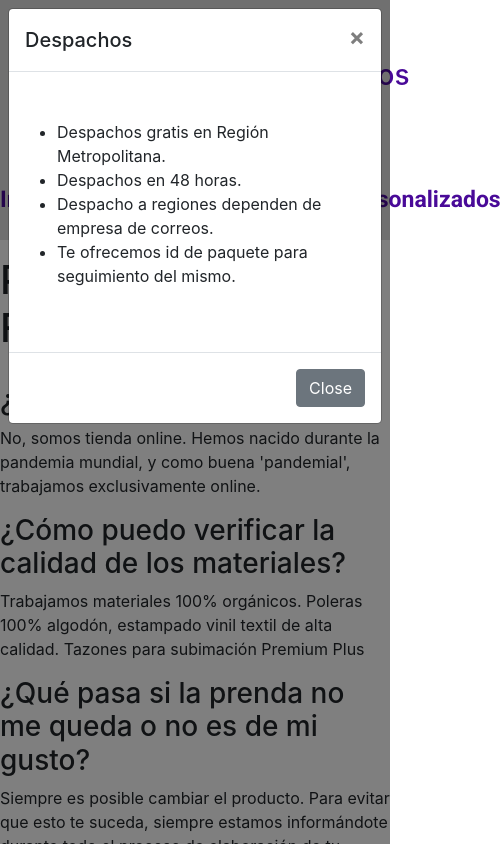
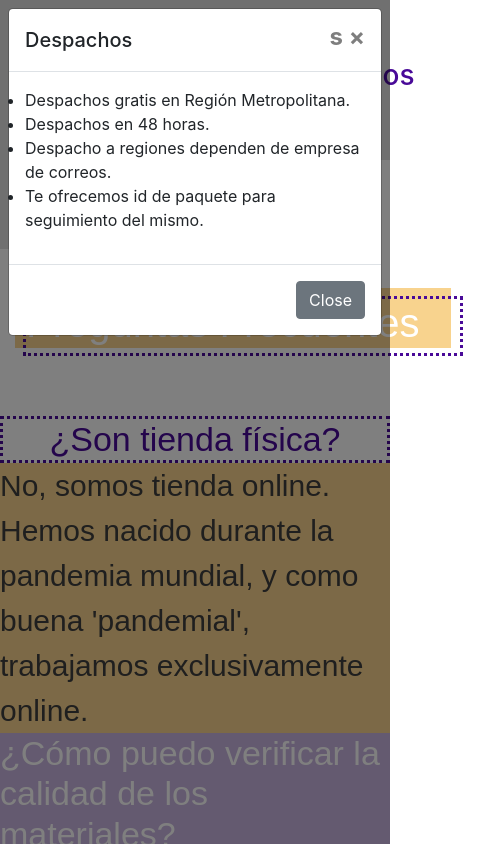
Before and after one commit to ymelissaleon/Estampachitos, a website: page Pages/preguntas-frecuentes.html in a window 390 px wide. Both pictures are taken after a click on the link "Despachos". Shown: the top 844 px of the page, 501 px wide, since content can reach past the window. Drawn offline with nearby package versions, Linux system fonts and the light colour scheme; files that its build step writes are made by us from their sources.

Commit message:
agrega scss

```diff
--- a/Pages/preguntas-frecuentes.html
+++ b/Pages/preguntas-frecuentes.html
@@ -4,7 +4,7 @@
     <meta charset="UTF-8">
     <meta http-equiv="X-UA-Compatible" content="IE=edge">
     <meta name="viewport" content="width=device-width, initial-scale=1.0">
-    <link rel="stylesheet" href="../css/style.css">
+    <link rel="stylesheet" href="../css/preguntas_style.css">
     <link rel="stylesheet" href="https://cdnjs.cloudflare.com/ajax/libs/animate.css/4.1.1/animate.min.css"/>
     <link rel="stylesheet" href="../css/bootstrap-grid.css">
     <link rel="stylesheet" href="../css/bootstrap-grid.css.map">
@@ -37,34 +37,10 @@
                  </div>
 
                  <div class="nav__box">
-                     <a data-toggle="modal" data-target="#modalDesp" id="modalDespacho"><h3>Despachos</h3></a>
+                     <a data-toggle="modal" data-target="#modalDesp4" id="modalDespacho4"><h3>Despachos</h3></a>
                  </div>
              </div>
- <!-- Modal Despachos -->
- <div class="modal fade" id="modalDesp" tabindex="-1" role="dialog" aria-labelledby="exampleModalLabel" aria-hidden="true">
-     <div class="modal-dialog" role="document">
-       <div class="modal-content">
-         <div class="modal-header">
-           <h5 class="modal-title" id="exampleModalLabel">Despachos</h5>
-           <button type="button" class="close" data-dismiss="modal" aria-label="Close">
-             <span aria-hidden="true">&times;</span>
-           </button>
-         </div>
-         <div class="modal-body">
-             <ul>
-                 <li>Despachos gratis en Región Metropolitana. </li>
-                 <li>Despachos en 48 horas.</li>
-                 <li>Despacho a regiones dependen de empresa de correos.</li>
-                 <li>Te ofrecemos id de paquete para seguimiento del mismo.</li>
-             </ul>
 
-         </div>
-         <div class="modal-footer">
-           <button type="button" class="btn btn-secondary" data-dismiss="modal">Close</button>
-         </div>
-       </div>
-     </div>
-   </div>
 
         <!-- BARRA NAVEGACION -->
         <nav class="nav__full">
@@ -94,6 +70,32 @@
 
           </nav>
     </header>
+
+    <!-- Modal Despachos -->
+ <div class="modal fade" id="modalDesp4" tabindex="-1" role="dialog" aria-labelledby="exampleModalLabel4" aria-hidden="true">
+    <div class="modal-dialog" role="document">
+      <div class="modal-content">
+        <div class="modal-header">
+          <h5 class="modal-title" id="exampleModalLabel4">Despachos</h5>
+          <button type="button" class="close" data-dismiss="modal" aria-label="Close">s
+            <span aria-hidden="true">&times;</span>
+          </button>
+        </div>
+        <div class="modal-body">
+            <ul>
+                <li>Despachos gratis en Región Metropolitana. </li>
+                <li>Despachos en 48 horas.</li>
+                <li>Despacho a regiones dependen de empresa de correos.</li>
+                <li>Te ofrecemos id de paquete para seguimiento del mismo.</li>
+            </ul>
+
+        </div>
+        <div class="modal-footer">
+          <button type="button" class="btn btn-secondary" data-dismiss="modal">Close</button>
+        </div>
+      </div>
+    </div>
+  </div>
 
     <!-- TITULO -->
     <div class="tittleBox scale-in-bl">
@@ -196,8 +198,8 @@
 <script>
     // desplegar modal despachos
     $(document).ready(function () {
-        $("#modalDespacho").on("click", function () {
-            $('#modalDesp').modal('show');
+        $("#modalDespacho4").on("click", function () {
+            $('#modalDesp4').modal('show');
         });
     });
 </script>
--- a/css/style_preguntas.css
+++ /dev/null
@@ -1,386 +0,0 @@
-@import url('https://fonts.googleapis.com/css2?family=Montserrat:wght@200&display=swap');
-@import url('../Multimedia/Fonts/Gilroy-FREE/Gilroy-ExtraBold.otf');
-@import url('https://fonts.googleapis.com/css2?family=Prompt:wght@700&family=Roboto:wght@700&display=swap');
-
-*{
-    margin: 0;
-    padding: 0;
-}
-
-body{
-    font-family: 'Roboto', sans-serif;
-    color: #3f3e3e;
-}
-
-
-/* BARRA DE NAVEGACION */
-nav{
-    position: sticky;
-    top:0px;
-    font-family: 'Roboto', sans-serif;
-    color: #490a98;
-  }
-
-  .nav__top {
-    background-color: #e0e0e0;
-    width: 100%;
-    height: 160px;
-    display: flex;
-    flex-flow: row nowrap;
-    align-items: center;
-    justify-content: center;
-    align-content: space-around;
-  }
-
-  .nav__box{
-      width: 33%;
-      height: auto;
-      text-align: center;
-
-    }
-
-
-     .nav__box a h3{
-         color: #490a98;
-         border-style: solid 4px;
-         border-color: #490a98;
-
-     }
-
-.nav__box a h3:hover{
-    transform: scale(1.1);
-}
-
-
-    .nav__links {
-        background-color: #e0e0e0;
-        width: 100%;
-        height: 80px;
-        display: flex;
-        flex-flow: row nowrap;
-        align-items: center;
-        align-content: space-around;
-        justify-content: space-evenly;
-        text-align: center;
-    }
-     .nav__links a{
-        color: #490a98;
-        font-size: 23px;
-        text-decoration: none;
-        }
-
-        .nav__links a:hover{
-            color: #ffffff;
-            background-color: #f3ca43;
-            text-decoration: none;
-            transform: scale(1.15);
-
-        }
-
-    /* OCULTA MENU RESPONSIVE */
-    .nav__responsive{
-        display: none;
-    }
-
-
-        /*TITULOS*/
-
-.tittleBox{
-    width: 815px;
-    height: 100px;
-    background-color: #c8b5e0;
-    margin-top: 50px;
-    margin-left: 30px;
-    margin-bottom: 100px;
-}
-
-.tittleBox__decor{
-    width: 760px;
-    height: 80px;
-    background-color: #f8d38e;
-    position: absolute;
-    margin-top: 15px;
-    margin-left: 23px;
-    vertical-align: middle;
-}
-
-    .tittleBox__decor h1{
-        width: 745px;
-        height: 80px;
-        color: #FFFFFF;
-        font-family: 'Gilroy', sans-serif;
-        font-size: 70px;
-        border-style: dotted;
-        border-color: #490a98;
-        margin-top: -10px;
-        margin-left: 20px;
-    }
-
-    .scale-in-bl {
-        -webkit-animation: scale-in-bl 0.5s cubic-bezier(0.250, 0.460, 0.450, 0.940) both;
-                animation: scale-in-bl 0.5s cubic-bezier(0.250, 0.460, 0.450, 0.940) both;
-    }
-
-
-@-webkit-keyframes scale-in-bl {
-    0% {
-      -webkit-transform: scale(0);
-              transform: scale(0);
-      -webkit-transform-origin: 0% 100%;
-              transform-origin: 0% 100%;
-      opacity: 1;
-    }
-    100% {
-      -webkit-transform: scale(1);
-              transform: scale(1);
-      -webkit-transform-origin: 0% 100%;
-              transform-origin: 0% 100%;
-      opacity: 1;
-    }
-  }
-  @keyframes scale-in-bl {
-    0% {
-      -webkit-transform: scale(0);
-              transform: scale(0);
-      -webkit-transform-origin: 0% 100%;
-              transform-origin: 0% 100%;
-      opacity: 1;
-    }
-    100% {
-      -webkit-transform: scale(1);
-              transform: scale(1);
-      -webkit-transform-origin: 0% 100%;
-              transform-origin: 0% 100%;
-      opacity: 1;
-    }
-  }
-
-
-    /*PREGUNTAS*/
-
-    .preguntas{
-        display: grid;
-        grid-template-rows: 200px 200px 200px 200px;
-        grid-template-columns: 33% 33% 33%;
-        justify-content: center;
-        margin-bottom: 50px;
-    }
-
-
-
-    .preguntas__block__ask{
-        max-width: 100%;
-        max-height: 100%;
-        background-color: #FFFFFF;
-        margin-top: 15px;
-        grid-column-start: 1;
-        grid-column-end: 2;
-        grid-row-start: 1;
-        grid-row-end: 1;
-    }
-
-    .preguntas__block__ask h3{
-        max-width: 100%;
-        height: auto;
-        border-style: dotted;
-        border-color: #490a98;
-        color: #490a98;
-        font-family: 'Gilroy', sans-serif;
-        font-size: 55px;
-        margin-left: 20px;
-        margin-top: -20px;
-        text-align: center;
-    }
-
-    .preguntas__block_ans {
-        max-width: 100%;
-        height: auto;
-        background-color: #f8d38e;
-        grid-column-start: 2;
-        grid-column-end: 4;
-        grid-row-start: 1;
-        grid-row-end: 1;
-    }
-    .preguntas__block_ans p{
-        width: 99%;
-        height: auto;
-        font-family: 'Gilroy', sans-serif;
-        font-size: 35px;
-        color: #3f3e3e;
-    }
-
-/*parte 2*/
-
-    .preguntas__block__ask2{
-        max-width: 100%;
-        height: auto;
-        background-color: #c8b5e0;
-        grid-column-start: 1;
-        grid-column-end: 1;
-        grid-row-start: 2;
-        grid-row-end: 2;
-    }
-
-    .preguntas__block__ask2 h3{
-        max-width: 100%;
-        height: auto;
-        font-family: 'Gilroy', sans-serif;
-        font-size: 45px;
-        color: #ffffff;
-
-    }
-
-    .preguntas__block_ans2 {
-        max-width: 100%;
-        height: auto;
-        background-color: #ffffff;
-        border-style: dotted;
-        border-color: #490a98;
-        text-align: left;
-        grid-column-start: 2;
-        grid-column-end: 4;
-        grid-row-start: 2;
-        grid-row-end: 2;
-    }
-
-    .preguntas__block_ans2 p{
-        width: 99%;
-        height: 200px;
-        font-family: 'Gilroy', sans-serif;
-        font-size: 35px;
-        color: #490a98;
-        vertical-align: middle;
-    }
-
-    /*TERCERA PREGUNTA*/
-    .preguntas__block__ask3{
-        max-width: 100%;
-        max-height: 100%;
-        background-color: #FFFFFF;
-        margin-top: 15px;
-        grid-column-start: 1;
-        grid-column-end: 2;
-        grid-row-start: 3;
-        grid-row-end: 3;
-    }
-
-    .preguntas__block__ask3 h3{
-        width: 90%;
-        height: 170px;
-        border-style: dotted;
-        border-color: #490a98;
-        color: #490a98;
-        font-family: 'Gilroy', sans-serif;
-        font-size: 40px;
-        margin-left: 20px;
-        margin-top: 0px;
-        text-align: center;
-    }
-
-    .preguntas__block_ans3 {
-        max-width: 100%;
-        height: auto;
-        background-color: #f8d38e;
-        grid-column-start: 2;
-        grid-column-end: 4;
-        grid-row-start: 3;
-        grid-row-end: 3;
-    }
-    .preguntas__block_ans3 p{
-        width: 99%;
-        height: auto;
-        font-family: 'Gilroy', sans-serif;
-        font-size: 35px;
-        color: #3f3e3e;
-    }
-/*PREGUNTA 4*/
-
-.preguntas__block__ask4{
-    max-width: 100%;
-    height: auto;
-    background-color: #c8b5e0;
-    grid-column-start: 1;
-    grid-column-end: 1;
-    grid-row-start: 4;
-    grid-row-end: 4;
-}
-
-.preguntas__block__ask4 h3{
-    max-width: 100%;
-    height: auto;
-    font-family: 'Gilroy', sans-serif;
-    font-size: 45px;
-    color: #ffffff;
-
-}
-
-.preguntas__block_ans4 {
-    max-width: 100%;
-    height: auto;
-    background-color: #ffffff;
-    border-style: dotted;
-    border-color: #490a98;
-    text-align: left;
-    grid-column-start: 2;
-    grid-column-end: 4;
-    grid-row-start: 4;
-    grid-row-end: 4;
-}
-
-.preguntas__block_ans4 p{
-    width: 99%;
-    height: 200px;
-    font-family: 'Gilroy', sans-serif;
-    font-size: 35px;
-    color: #490a98;
-    vertical-align: middle;
-}
-
-
-/* FOOTER */
-footer{
-    position: sticky;
-    margin-bottom: 0px;
-    width: 100%;
-    background-color: #e0e0e0;
-    color: #490a98;
-    text-decoration: none;
-    display: flex;
-    flex-flow: row nowrap;
-    align-items: center;
-    justify-content: center;
-    align-content: space-around;
-
-}
-.footer__caja{
-    width: 33%;
-    height: auto;
-    text-align: left;
-    position: relative;
-    display: inline-block;
-    vertical-align: middle;
-    }
-
-    .footer__caja h4 a{
-        text-decoration: none;
-        color: #490a98;
-    }
-
-    .footer__caja h4 a:hover{
-        color: #f3ca43;
-        transform: scale(1.1);
-    }
-
-    .footer__caja ul li a{
-        text-decoration: none;
-        color: #490a98;
-    }
-    .footer__caja ul li a:hover{
-        color: #f3ca43;
-        transform: scale(1.1);
-    }
-
-    .footer__caja__logo{
-        margin-top: 10px;
-        text-align: center;
-    }
--- a/package.json
+++ b/package.json
@@ -4,7 +4,8 @@
   "main": "index.js",
   "scripts": {
     "test": "echo \"Error: no test specified\" && exit 1",
-    "build-css": "node-sass --include-path scss scss/*scss css/style.css",
+    "build-css": "node-sass --include-path scss scss/style.scss css/style.css",
+    "build-preg": "node-sass --include-path scss scss/preguntas.scss css/preguntas_style.css",
 
     "watch-css": "nodemon -e scss -x \"npm run build-css\""
   },
--- a/scss/colores.scss
+++ b/scss/colores.scss
@@ -1,3 +1,8 @@
+// FUENTES
+@import url('https://fonts.googleapis.com/css2?family=Montserrat:wght@200&display=swap');
+@import url('../Multimedia/Fonts/Gilroy-FREE/Gilroy-ExtraBold.otf');
+@import url('https://fonts.googleapis.com/css2?family=Prompt:wght@700&family=Roboto:wght@700&display=swap');
+
 // COLORES PORTAL
 
 $gris_text: #3f3e3e;
--- a/scss/preguntas.scss
+++ b/scss/preguntas.scss
@@ -274,3 +274,281 @@
     color: #490a98;
     vertical-align: middle;
 }
+
+
+// ----------------------------------------------------------------------------------
+
+// RESPONSIVE
+
+@media (max-width: 576px) and (max-width:768px){
+
+    .nav__box img{
+        width: -webkit-fill-available;
+        height: auto;
+    }
+
+    .nav__box {
+        a{
+            h3 {
+            padding: 5px;
+            }
+        }
+
+    }
+
+       /* OCULTA MENU NORMAL */
+       .nav__full{
+        display: none;
+    }
+
+    /* MUESTRA MENU RESPONSIVE */
+    .nav__responsive {
+        display: block;
+        width : 100%;
+        height: auto;
+        margin: 0;
+
+        span {
+            padding : 30px;
+            background : $gris_fondo;
+            color : $morado;
+            font-size : 1.2em;
+            font-variant : small-caps;
+            cursor: pointer;
+            display: block;
+
+
+            span::after {
+                float: right;
+                right: 10%;
+                content: "+";
+            }
+        }
+
+      li{
+            a {
+                text-decoration: none;
+                color: $morado;
+            }
+        }
+    }
+
+
+    .nav__slide {
+        clear:both;
+        width:100%;
+        height:0px;
+        overflow: hidden;
+        text-align: center;
+        transition: height .4s ease;
+
+            li {
+            padding : 30px;
+            }
+        }
+    }
+
+
+    #touch {
+        position: absolute;
+        opacity: 0;
+        height: 0px;
+    }
+
+    #touch:checked + .nav__slide {
+        height: 350px;
+    }
+
+
+
+
+
+    .tittleBox{
+        width: 100%;
+        height: auto;
+        margin-top: 10px;
+    margin-left: 5px;
+    }
+
+
+    .tittleBox__decor{
+        width: 308px;
+        height: 45px;
+        margin-left: 6px;
+
+        h1{
+            width: 300px;
+            height: 40px;
+            font-size: 28px;
+            margin-left: 8px;
+            margin-top: 4px;
+        }
+    }
+
+
+    .preguntas{
+        display: flex;
+        flex-direction: column;
+        justify-content: space-around;
+    }
+
+    .preguntas__block__ask {
+        h3{
+            font-size: 34px;
+            margin: 0px;
+        }
+    }
+
+    .preguntas__block_ans {
+        p {
+            font-size: 20px;
+            margin: 0px;
+        }
+    }
+
+    .preguntas__block__ask2 {
+        h3 {
+            font-size: 34px;
+            margin: 0px;
+        }
+    }
+
+    .preguntas__block_ans2 {
+        p{
+            font-size: 20px;
+            margin: 0px;
+        }
+    }
+
+    .preguntas__block__ask3 {
+        h3{
+            font-size: 34px;
+            margin: 0px;
+        }
+    }
+
+    .preguntas__block_ans3 {
+        p{
+            font-size: 20px;
+            margin: 0px;
+        }
+    }
+
+    .preguntas__block__ask4 {
+        h3{
+            font-size: 34px;
+            margin: 0px;
+        }
+    }
+
+    .preguntas__block_ans4 {
+        p{
+            font-size: 20px;
+            margin-bottom: 10px;
+        }
+    }
+
+
+    footer{
+        display: flex;
+        flex-direction: column;
+        flex-wrap: wrap;
+        justify-content: center;
+    }
+
+    .footer__caja{
+        width:100% ;
+        height: auto;
+        text-align: center;
+    }
+
+
+@media (max-width: 768px) and (max-width:1024px){
+
+
+    .tittleBox{
+       width: 100%;
+       height: auto;
+       margin-top: 10px;
+       margin-left: 5px;
+       margin-bottom: 20px;
+   }
+
+
+   .tittleBox__decor{
+       width: 436px;
+       height: 60px;
+       margin-left: 10px;
+
+       h1{
+            width: 440px;
+            height: 60px;
+            font-size: 40px;
+            margin-left: 8px;
+            margin-top: 8px;
+        }
+    }
+
+
+   .preguntas{
+       margin-top: 120px;
+   }
+
+   .preguntas__block__ask {
+        h3{
+            font-size: 34px;
+            margin: 0px;
+        }
+    }
+
+    .preguntas__block_ans {
+        p {
+            font-size: 30px;
+            margin: 0px;
+        }
+    }
+
+
+    .preguntas__block__ask2 {
+        h3 {
+            font-size: 34px;
+            margin: 0px;
+        }
+    }
+
+    .preguntas__block_ans2{
+        p{
+            font-size: 30px;
+            margin: 0px;
+        }
+    }
+
+    .preguntas__block__ask3{
+        h3{
+            font-size: 30px;
+            margin: 0px;
+        }
+    }
+
+    .preguntas__block_ans3{
+        p{
+            font-size: 30px;
+            margin: 0px;
+        }
+    }
+
+    .preguntas__block__ask4{
+        h3{
+            font-size: 34px;
+            margin: 0px;
+        }
+    }
+
+    .preguntas__block_ans4{
+        p{
+            font-size: 25px;
+            margin-bottom: 10px;
+        }
+    }
+
+}
--- a/scss/style.scss
+++ b/scss/style.scss
@@ -1,6 +1,4 @@
-@import url('https://fonts.googleapis.com/css2?family=Montserrat:wght@200&display=swap');
-@import url('../Multimedia/Fonts/Gilroy-FREE/Gilroy-ExtraBold.otf');
-@import url('https://fonts.googleapis.com/css2?family=Prompt:wght@700&family=Roboto:wght@700&display=swap');
+
 // head y footer
 @import "../scss/head_footer.scss";
 @import "../scss/colores.scss";
```
Also changed, not shown: css/preguntas_style.css (added).
